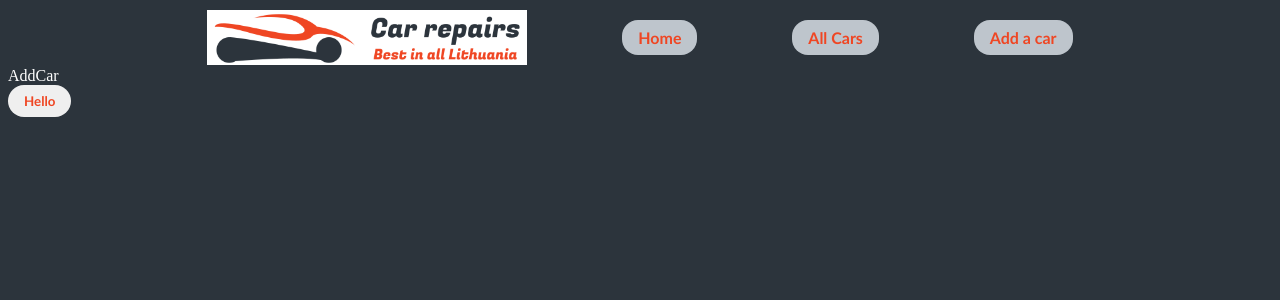
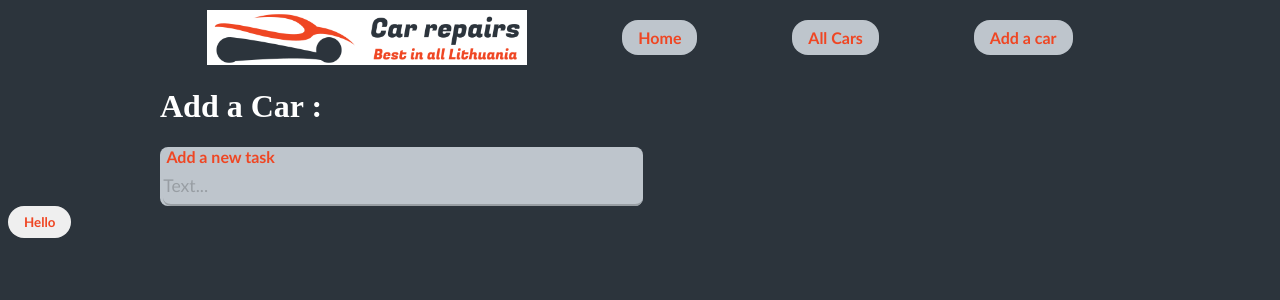
Before and after one commit to LukasKliukas/exam-car-service-front-end-lukas-kliukas-2022-05, a React (Create React App) app: page /addCar in a window 1280 px wide. Shown: the top 300 px of the page. Built offline with nearby package versions, Linux system fonts and the light colour scheme; the HTML template or start-up script is replaced by a standard one.

Commit message:
AddCar page created

```diff
--- a/src/pages/AddCar/AddCar.jsx
+++ b/src/pages/AddCar/AddCar.jsx
@@ -1,8 +1,23 @@
 import React from 'react';
 import PropTypes from 'prop-types';
+import Input from '../../components/Input/Input';
+import Wrapper from '../../components/Wrapper/Wrapper';
 
 const AddCar = (props) => {
-  return <div>AddCar</div>;
+  return (
+    <Wrapper>
+      <h1>Add a Car :</h1>
+      <Input
+        label='Add a new task'
+        name='input'
+        type='text'
+        placeholder='Text...'
+        handleChange={() => {
+          console.log('labas');
+        }}
+      />
+    </Wrapper>
+  );
 };
 
 AddCar.propTypes = {};
```
